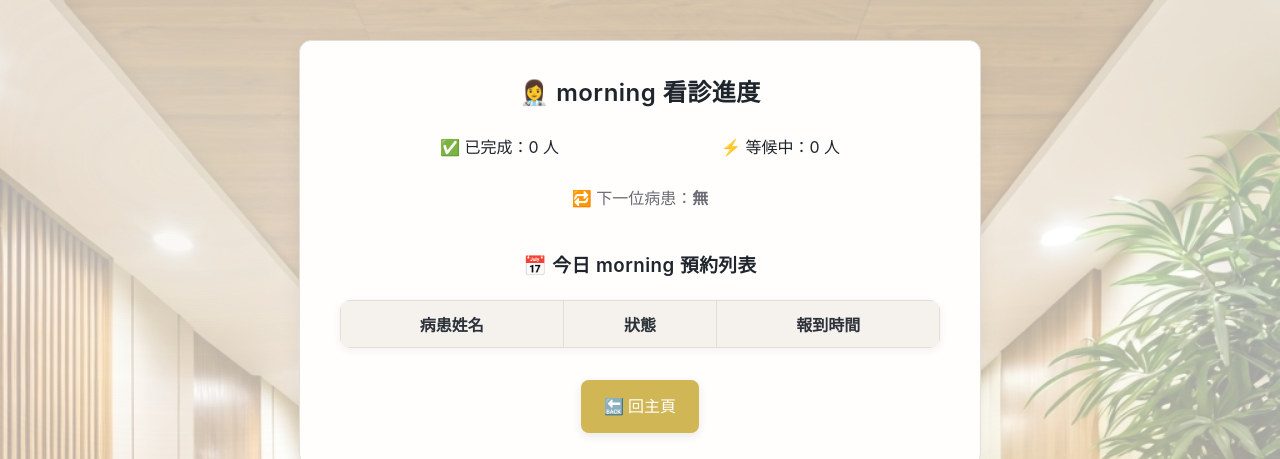
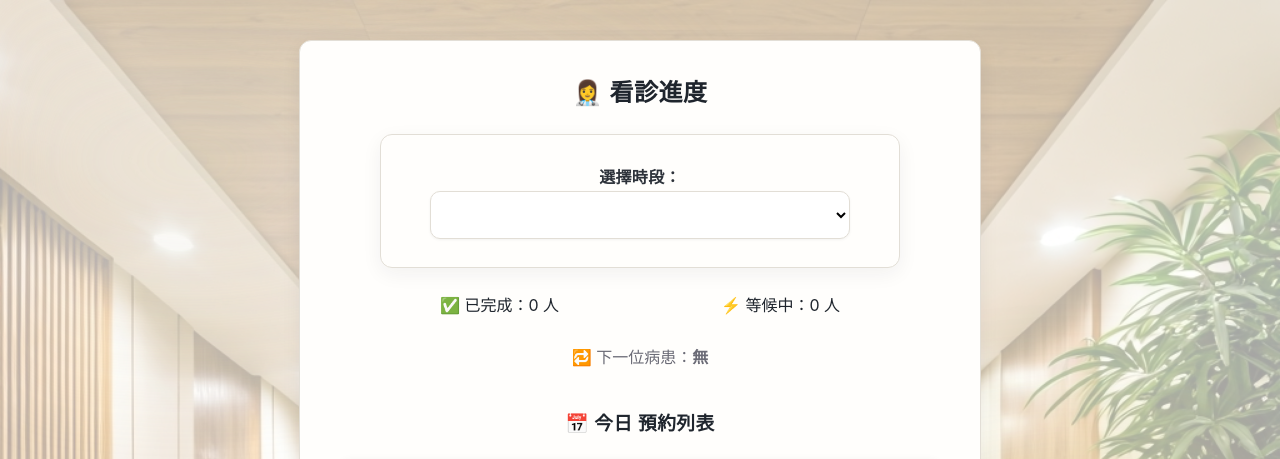
Before and after one commit to royalbear37/clinic, a PHP site: page /appointment/progress.php in a window 1280 px wide. Shown: the top 459 px of the page. Run offline with PHP 8.4, Linux system fonts and the light colour scheme; a user stored in the database is signed in; data comes from the database, SQL or seed files in the repository; tables that the repository leaves empty hold one stand-in row (values such as "Sample post"); a stand-in replaces the project's code that opens the database connection; lists and menus that the app fills with data are empty.

Commit message:
update 看診進度

```diff
--- a/appointment/progress.php
+++ b/appointment/progress.php
@@ -11,7 +11,9 @@ $role = $_SESSION['role'];
 $uid = $_SESSION['uid'];
 $doctor_id = null;
 $patient_id = null;
-$time_slot = $_GET['slot'] ?? 'morning';
+
+// 取得目前選取的時段
+$selected_time_slot = $_GET['time_slot'] ?? '';
 
 if ($role === 'doctor') {
     // 醫師登入：查 doctor_id
@@ -32,7 +34,7 @@ if ($role === 'doctor') {
     if (!$pat) die("❌ 找不到病患資料");
     $patient_id = $pat['patient_id'];
 
-    // 查今天預約的 doctor_id
+    // 查今天預約的 doctor_id 和時段
     $stmt = $conn->prepare("SELECT doctor_id, time_slot FROM appointments WHERE patient_id = ? AND appointment_date = CURDATE()");
     $stmt->bind_param("i", $patient_id);
     $stmt->execute();
@@ -40,7 +42,20 @@ if ($role === 'doctor') {
     $app = $res->fetch_assoc();
     if (!$app) die("❌ 您今天沒有預約");
     $doctor_id = $app['doctor_id'];
-    $time_slot = $app['time_slot'];
+    if (!$selected_time_slot) $selected_time_slot = $app['time_slot'];
+}
+
+// 查詢今天該醫師所有有預約的時段
+$time_slots = [];
+$stmt = $conn->prepare("SELECT DISTINCT time_slot FROM appointments WHERE doctor_id = ? AND appointment_date = CURDATE() ORDER BY time_slot");
+$stmt->bind_param("i", $doctor_id);
+$stmt->execute();
+$res = $stmt->get_result();
+while ($row = $res->fetch_assoc()) {
+    $time_slots[] = $row['time_slot'];
+}
+if (!$selected_time_slot && count($time_slots)) {
+    $selected_time_slot = $time_slots[0];
 }
 
 // 查詢今日該時段的所有病患
@@ -53,7 +68,7 @@ $sql = "SELECT a.*, u.name AS patient_name
           AND a.time_slot = ?
         ORDER BY a.checkin_time IS NULL, a.checkin_time, a.appointment_id";
 $stmt = $conn->prepare($sql);
-$stmt->bind_param("is", $doctor_id, $time_slot);
+$stmt->bind_param("is", $doctor_id, $selected_time_slot);
 $stmt->execute();
 $result = $stmt->get_result();
 
@@ -79,7 +94,18 @@ while ($row = $result->fetch_assoc()) {
 <link rel="stylesheet" href="/clinic/style.css">
 
 <div class="dashboard" style="max-width:600px;margin:40px auto;">
-    <h2 style="text-align:center;">👩‍⚕️ <?= htmlspecialchars($time_slot) ?> 看診進度</h2>
+    <h2 style="text-align:center;">👩‍⚕️ 看診進度</h2>
+    <!-- 新增時段選單 -->
+    <form method="get" style="text-align:center;margin-bottom:1.5em;">
+        <label for="time_slot">選擇時段：</label>
+        <select name="time_slot" id="time_slot" onchange="this.form.submit()" style="padding:6px 16px;">
+            <?php foreach ($time_slots as $slot): ?>
+                <option value="<?= htmlspecialchars($slot) ?>" <?= $selected_time_slot == $slot ? 'selected' : '' ?>>
+                    <?= htmlspecialchars($slot) ?>
+                </option>
+            <?php endforeach; ?>
+        </select>
+    </form>
     <div style="display:flex;justify-content:space-between;max-width:400px;margin:0 auto 1.5em auto;">
         <span>✅ 已完成：<?= $completed ?> 人</span>
         <span>⚡️ 等候中：<?= $waiting ?> 人</span>
@@ -88,7 +114,6 @@ while ($row = $result->fetch_assoc()) {
         <p style="text-align:center;">🔁 下一位病患：<strong><?= $next_patient['patient_name'] ?? '無' ?></strong></p>
     <?php elseif ($role === 'patient'): ?>
         <?php
-        // 找出自己今天的狀態
         $my_status = null;
         foreach ($patients as $p) {
             if ($p['patient_id'] == $patient_id) {
@@ -110,7 +135,7 @@ while ($row = $result->fetch_assoc()) {
         <?php endif; ?>
     <?php endif; ?>
 
-    <h3 style="margin-top:2em;text-align:center;">📅 今日 <?= htmlspecialchars($time_slot) ?> 預約列表</h3>
+    <h3 style="margin-top:2em;text-align:center;">📅 今日 <?= htmlspecialchars($selected_time_slot) ?> 預約列表</h3>
     <table class="progress-table" style="margin:0 auto;">
         <tr>
             <th>病患姓名</th>
```
